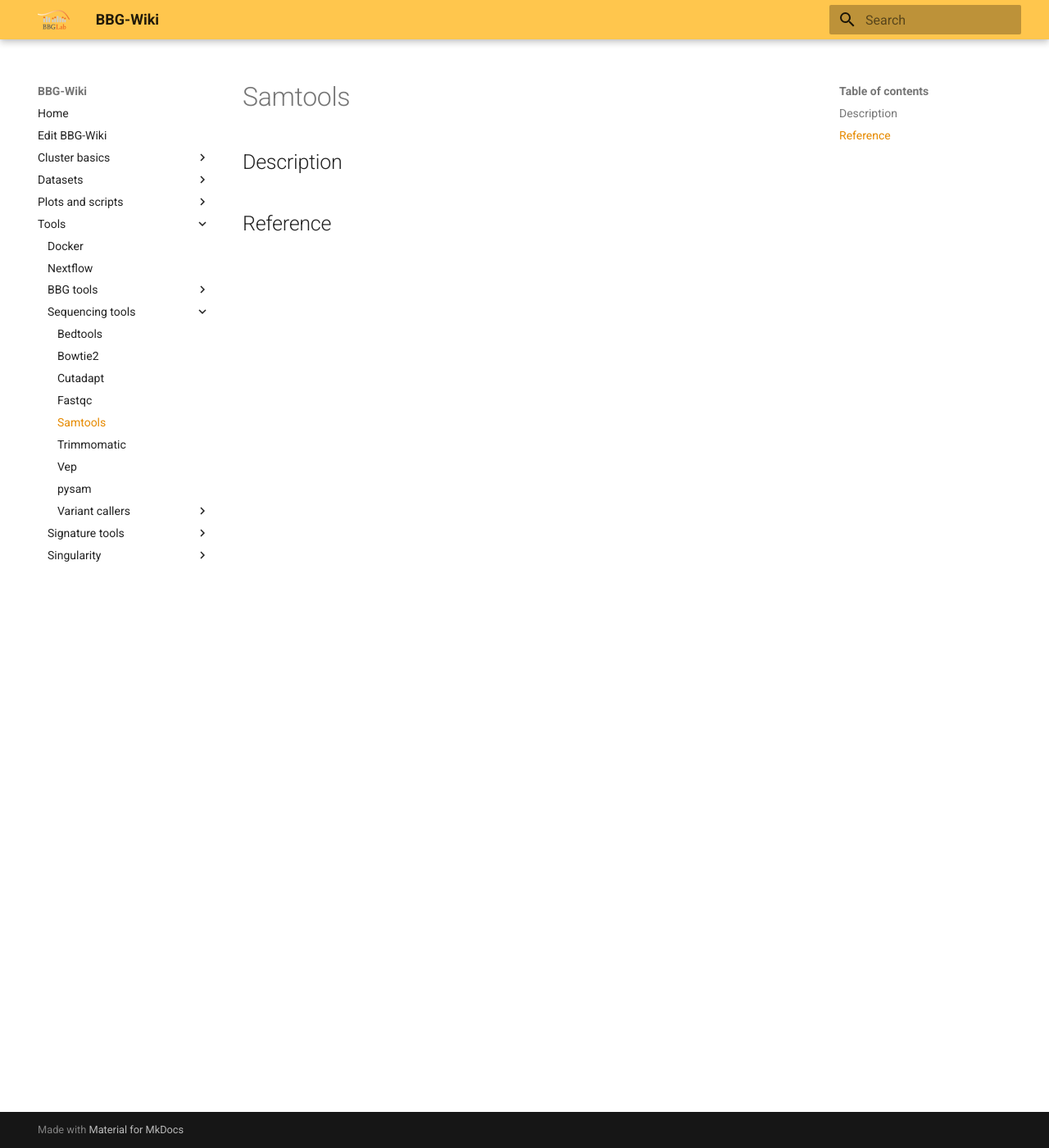
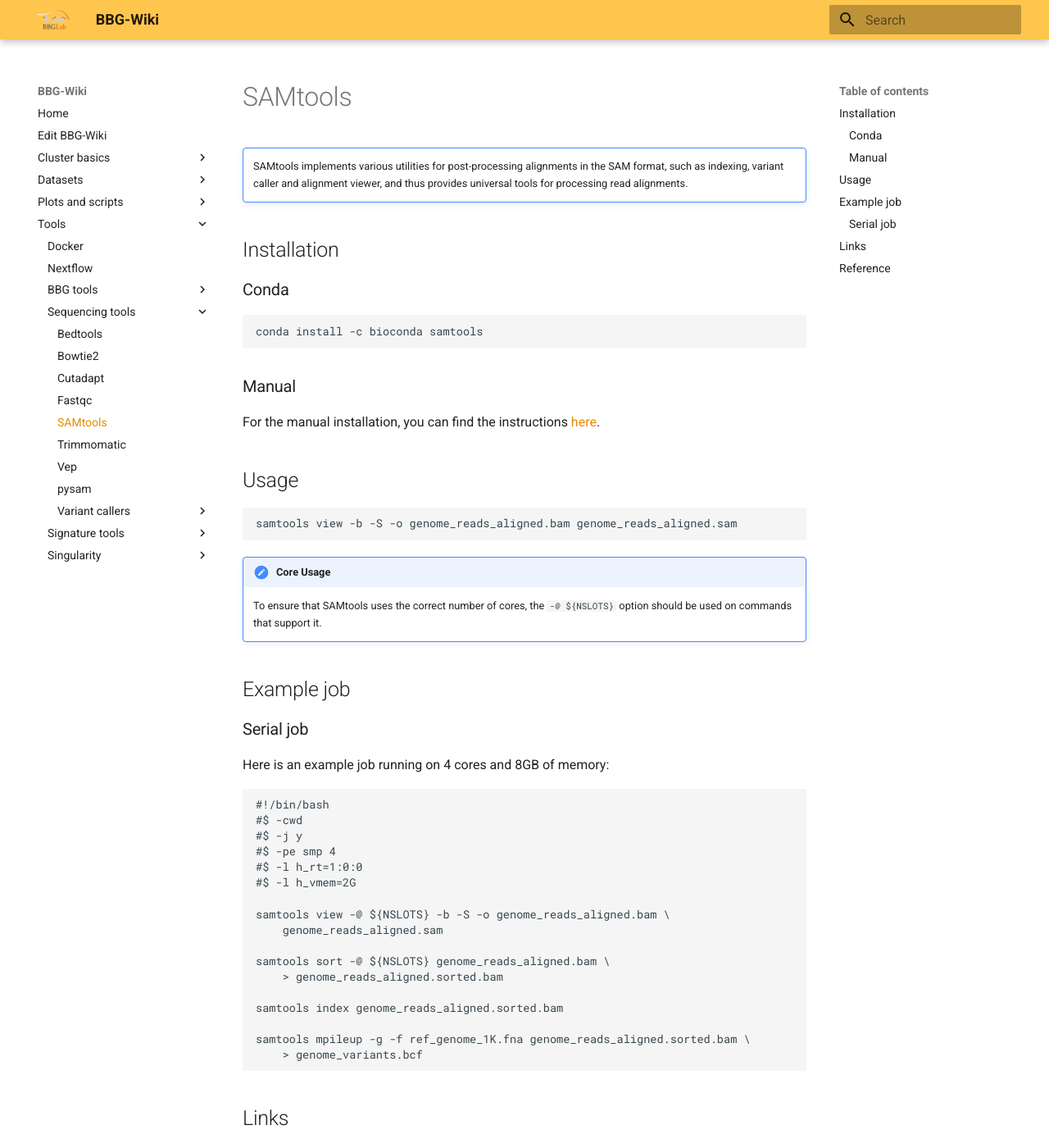
Before and after one commit to bbglab/bbgwiki, an MkDocs documentation site: the page built from docs/Tools/Sequencing tools/Samtools.md, in a window 1280 px wide and 1400 px high. Shown: the whole window at 82% size. Built offline with MkDocs 1.6.1 and Material for MkDocs 9.7.7, drawn with Linux system fonts in a browser that asks for light colours; some of the changed text lies outside the part shown.

Commit message:
Added section: Samtools

````diff
--- a/docs/Tools/Sequencing tools/Samtools.md
+++ b/docs/Tools/Sequencing tools/Samtools.md
@@ -1,6 +1,59 @@
-# Samtools
+# SAMtools
 
-## Description
+!!! note annotate ""
+    SAMtools implements various utilities for post-processing alignments in the SAM format, such as indexing, variant caller and alignment viewer, and thus provides universal tools for processing read alignments.
+
+## Installation
+
+### Conda
+```bash
+conda install -c bioconda samtools
+```
+
+### Manual
+
+For the manual installation, you can find the instructions [here](http://www.sthda.com/english/wiki/install-samtools-on-unix-system).
 
 
+## Usage
+
+```bash
+samtools view -b -S -o genome_reads_aligned.bam genome_reads_aligned.sam
+```
+
+!!! note annotate "Core Usage"
+
+    To ensure that SAMtools uses the correct number of cores, the `-@ ${NSLOTS}` option should be used on commands that support it.
+
+## Example job
+### Serial job
+Here is an example job running on 4 cores and 8GB of memory:
+
+```bash
+#!/bin/bash
+#$ -cwd
+#$ -j y
+#$ -pe smp 4
+#$ -l h_rt=1:0:0
+#$ -l h_vmem=2G
+
+samtools view -@ ${NSLOTS} -b -S -o genome_reads_aligned.bam \
+    genome_reads_aligned.sam
+
+samtools sort -@ ${NSLOTS} genome_reads_aligned.bam \
+    > genome_reads_aligned.sorted.bam
+
+samtools index genome_reads_aligned.sorted.bam
+
+samtools mpileup -g -f ref_genome_1K.fna genome_reads_aligned.sorted.bam \
+    > genome_variants.bcf
+```
+
+## Links
+- [Samtools GitHub](https://github.com/samtools/samtools)
+- [Samtools website](https://www.htslib.org/)
+- [Samtools documentation](https://www.htslib.org/doc/samtools.html)
+
 ## Reference
+
+- Hania Kranas
````
